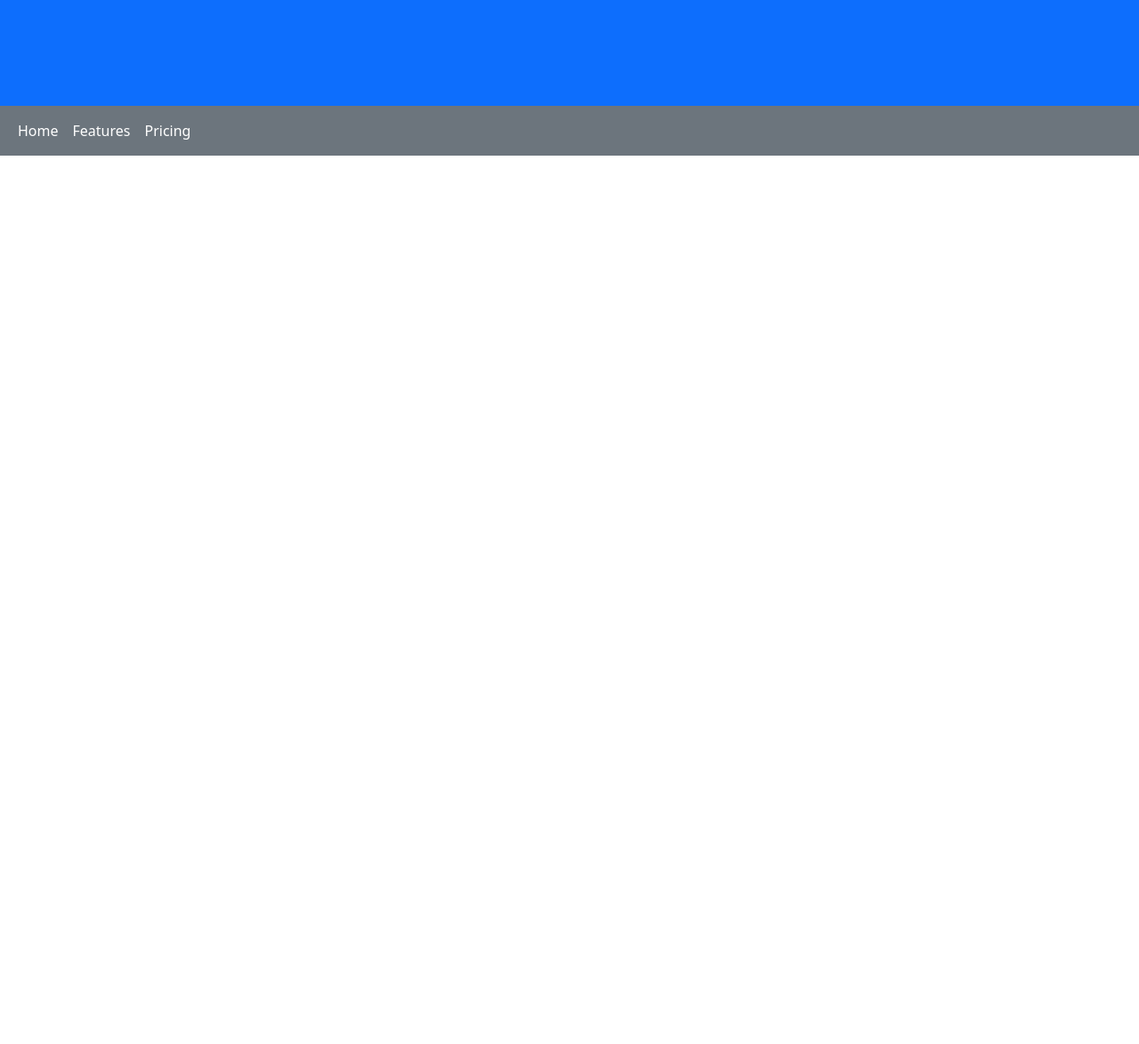
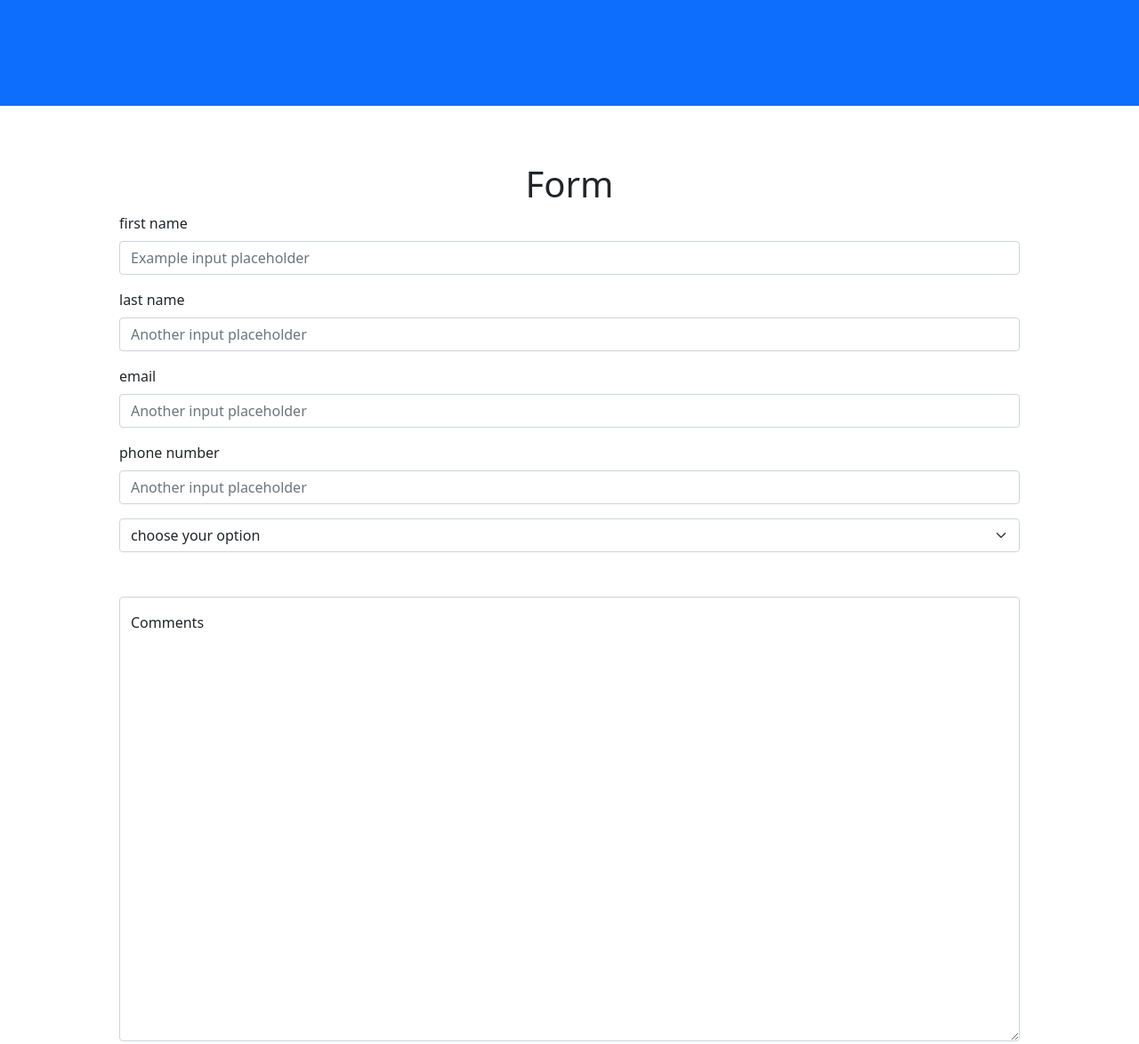
Before and after one commit to SemRadoes/syntra-pxl-excercises, a plain HTML site: page bootstrap/index.html in a window 1280 px wide. Shown: the part 546-1720 px from the top of the page at 89% size. Before the commit the page ends 800 px from the top, so only its background shows below. Drawn offline with nearby package versions, Linux system fonts and the light colour scheme.

Commit message:
further bootstrap added

```diff
--- a/bootstrap/index.html
+++ b/bootstrap/index.html
@@ -19,8 +19,19 @@
 				padding: 2%;
 			}
 
-      .margin-bot{
+			.margin-bot {
 				margin-bottom: 5%;
+			}
+			h1{
+				text-align: center;
+			}
+			footer {
+				width: 100%;
+				height: 200px;
+				background-color: black;
+				display: flex;
+				justify-content: center;
+				align-items: center;
 			}
 		</style>
 
@@ -123,36 +134,64 @@
 				</div>
 			</div>
 		</div>
-		<nav class="navbar navbar-expand-lg navbar-light bg-secondary">
-			<div class="container-fluid">
-				<button
-					class="navbar-toggler"
-					type="button"
-					data-bs-toggle="collapse"
-					data-bs-target="#navbarNav"
-					aria-controls="navbarNav"
-					aria-expanded="false"
-					aria-label="Toggle navigation"
-				>
-					<span class="navbar-toggler-icon"></span>
-				</button>
-				<div class="collapse navbar-collapse" id="navbarNav">
-					<ul class="navbar-nav">
-						<li class="nav-item">
-							<a class="nav-link" style="color: white" aria-current="page" href="#"
-								>Home</a
-							>
-						</li>
-						<li class="nav-item">
-							<a class="nav-link" style="color: white" href="#">Features</a>
-						</li>
-						<li class="nav-item">
-							<a class="nav-link" style="color: white" href="#">Pricing</a>
-						</li>
-					</ul>
+		<div class="container container-padding">
+			<h1>Form</h1>
+			<div class="mb-3">
+				<label for="formGroupExampleInput" class="form-label">first name</label>
+				<input
+					type="text"
+					class="form-control"
+					id="formGroupExampleInput"
+					placeholder="Example input placeholder"
+				/>
+			</div>
+			<div class="mb-3">
+				<label for="formGroupExampleInput2" class="form-label">last name</label>
+				<input
+					type="text"
+					class="form-control"
+					id="formGroupExampleInput2"
+					placeholder="Another input placeholder"
+				/>
+			</div>
+			<div class="mb-3">
+				<label for="formGroupExampleInput2" class="form-label">email
+				</label>
+				<input
+					type="text"
+					class="form-control"
+					id="formGroupExampleInput2"
+					placeholder="Another input placeholder"
+				/>
+			</div>
+			<div class="mb-3">
+				<label for="formGroupExampleInput2" class="form-label">phone number</label>
+				<input
+					type="text"
+					class="form-control"
+					id="formGroupExampleInput2"
+					placeholder="Another input placeholder"
+				/>
+			</div>
+			<select class="form-select margin-bot" aria-label="Default select example">
+				<option selected>choose your option</option>
+				<option value="1">One</option>
+				<option value="2">Two</option>
+				<option value="3">Three</option>
+			</select>
+			<div class="form-floating">
+				<textarea
+					class="form-control"
+					placeholder="Leave a comment here"
+					id="floatingTextarea2"
+					style="height: 500px"
+				></textarea>
+				<label for="floatingTextarea2">Comments</label>
 			</div>
 		</div>
-		</nav>
+		<footer>
+			<h1>This is the footer</h1>
+		</footer>
 		<script
 			src="https://cdn.jsdelivr.net/npm/bootstrap@5.1.3/dist/js/bootstrap.bundle.min.js"
 			integrity="sha384-ka7Sk0Gln4gmtz2MlQnikT1wXgYsOg+OMhuP+IlRH9sENBO0LRn5q+8nbTov4+1p"
```
Lines whose indentation alone changed are shown as unchanged.
